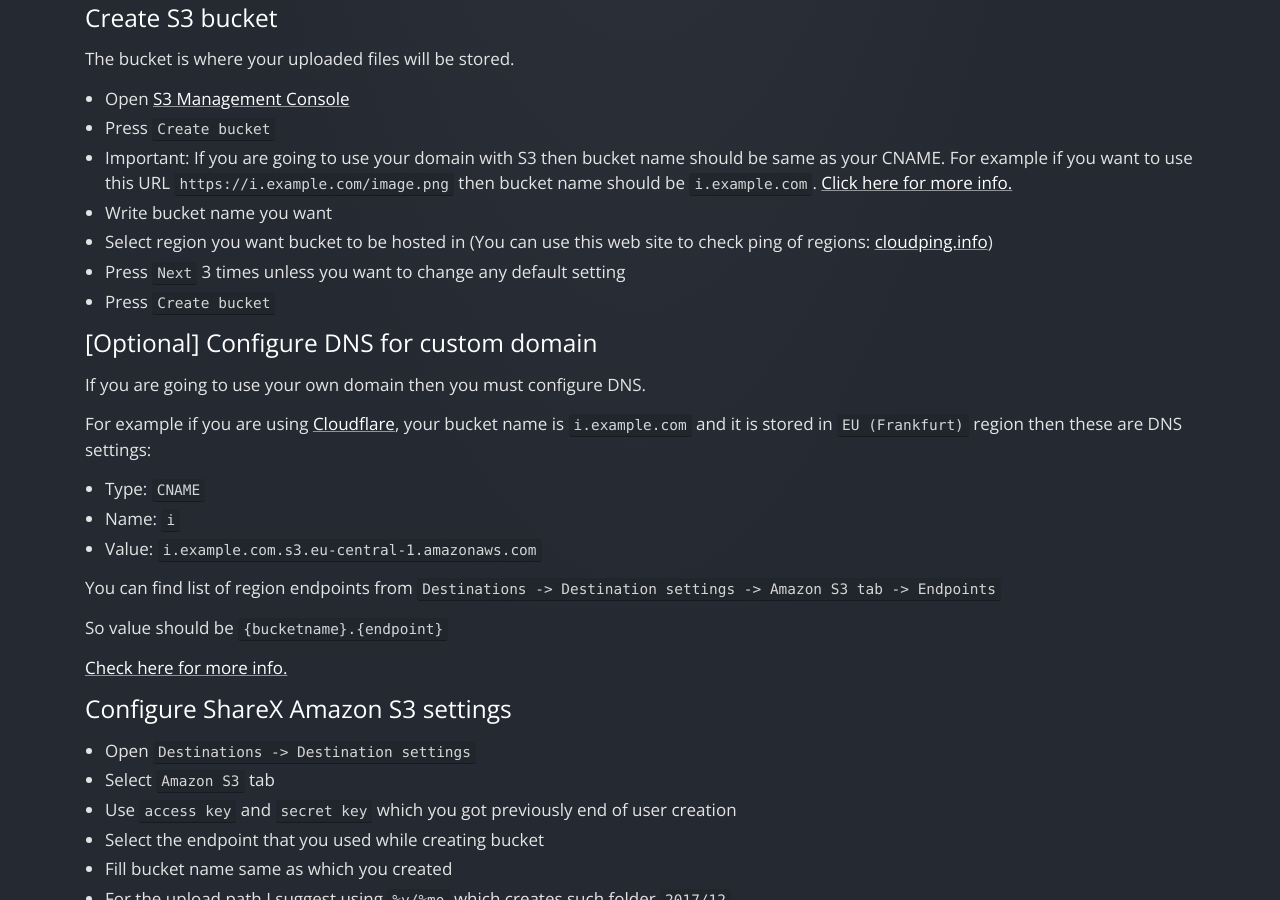
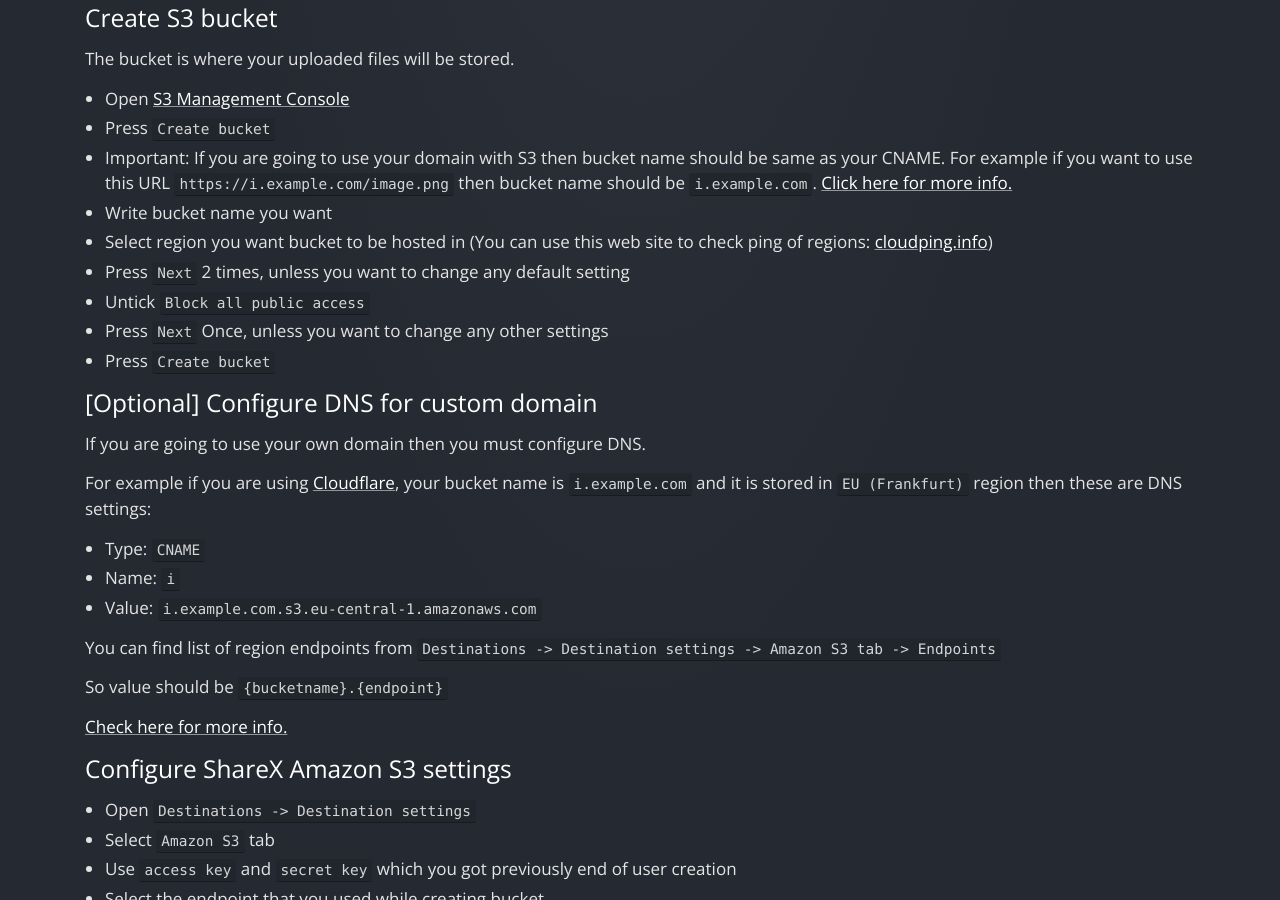
Before and after one commit to ShareX/sharex.github.io, a Jekyll site: the page built from docs/amazon-s3.md, in a window 1280 px wide and 900 px high, scrolled down 1672 px. Built offline with Jekyll 4.4.1, drawn with Linux system fonts in a browser that asks for light colours.

Commit message:
Added Step to Allow Public Access to S3
Spoke to @Jaex about this, and apparently this step didn't exist when originally creating the guide and was a hurdle when creating my latest bucket, should probably get added to the guide.

https://i.cubityfir.st/qSgKaJ64

```diff
--- a/docs/amazon-s3.md
+++ b/docs/amazon-s3.md
@@ -64,7 +64,9 @@
 * **Important:** If you are going to use your domain with S3 then bucket name should be same as your CNAME. For example if you want to use this URL `https://i.example.com/image.png` then bucket name should be `i.example.com`. [Click here for more info.](http://docs.aws.amazon.com/AmazonS3/latest/dev/VirtualHosting.html#VirtualHostingCustomURLs)
 * Write bucket name you want
 * Select region you want bucket to be hosted in (You can use this web site to check ping of regions: [cloudping.info](http://www.cloudping.info))
-* Press `Next` 3 times unless you want to change any default setting
+* Press `Next` 2 times, unless you want to change any default setting
+* Untick `Block all public access`
+* Press `Next` Once, unless you want to change any other settings
 * Press `Create bucket`
 
 ### [Optional] Configure DNS for custom domain
```
